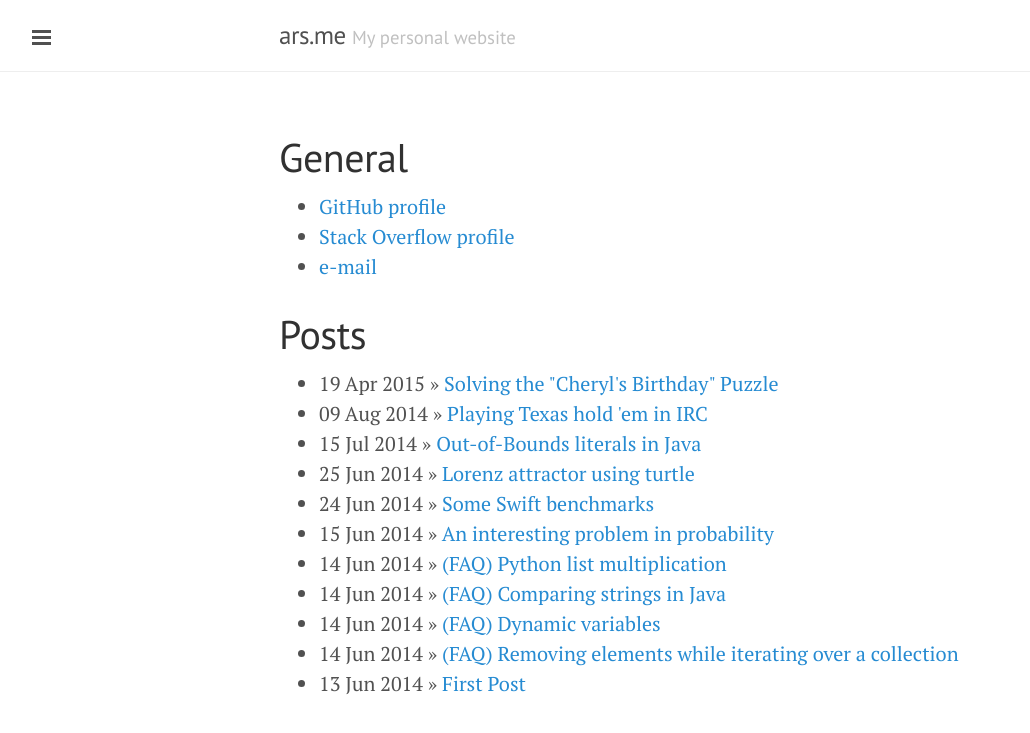
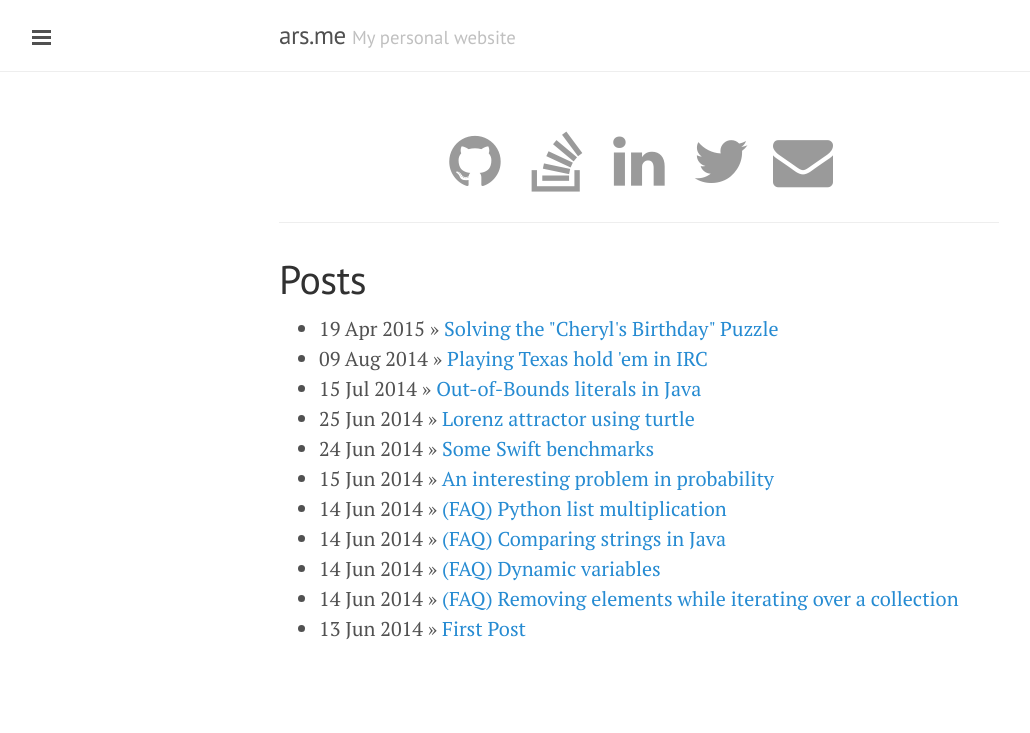
Before and after one commit to arshajii/arshajii.github.io, a Jekyll site: the page built from index.html, in a window 1280 px wide. Shown: the top 733 px of the page, without its empty margins (1-1031 px from the left). Built offline with Jekyll 4.4.1, drawn with Linux system fonts in a browser that asks for light colours; nearby versions of some CDN libraries; the list of posts is cut into pages by our own code.

Commit message:
Add icons

```diff
--- a/_config.yml
+++ b/_config.yml
@@ -14,6 +14,10 @@ author:
   name:           A. R. Shajii
   url:            ars.me
   email:          ars@ars.me
+  github:         arshajii
+  stackoverflow:  1357341
+  linkedin:       arshajii
+  twitter:        arshajii
 comments:
   provider: disqus
   disqus:
--- a/_includes/head.html
+++ b/_includes/head.html
@@ -18,6 +18,7 @@
   <link rel="stylesheet" href="{{ site.baseurl }}/public/css/syntax.css">
   <link rel="stylesheet" href="{{ site.baseurl }}/public/css/lanyon.css">
   <link rel="stylesheet" href="http://fonts.googleapis.com/css?family=PT+Serif:400,400italic,700|PT+Sans:400">
+  <link rel="stylesheet" href="//maxcdn.bootstrapcdn.com/font-awesome/4.2.0/css/font-awesome.min.css">
 
   <!-- Icons -->
   <link rel="apple-touch-icon-precomposed" sizes="144x144" href="{{ site.baseurl }}public/apple-touch-icon-144-precomposed.png">
--- a/index.html
+++ b/index.html
@@ -3,14 +3,83 @@ layout: default
 title: Home
 ---
 
+<style>
+.fa-github {
+    color: #9a9a9a;
+}
+
+.fa-stack-overflow {
+    color: #9a9a9a;
+}
+
+.fa-linkedin {
+    color: #9a9a9a;
+}
+
+.fa-twitter {
+    color: #9a9a9a;
+}
+
+.fa-envelope {
+    color: #9a9a9a;
+}
+
+.fa-github:hover {
+    color: #303030;
+}
+
+.fa-stack-overflow:hover {
+    color: #303030;
+}
+
+.fa-linkedin:hover {
+    color: #303030;
+}
+
+.fa-twitter:hover {
+    color: #303030;
+}
+
+.fa-envelope:hover {
+    color: #303030;
+}
+</style>
+
 <div id="home">
 
-  <h1>General</h1>
-  <ul>
-    <li><a href="https://github.com/arshajii">GitHub profile</a></li>
-    <li><a href="http://stackoverflow.com/users/1357341/">Stack Overflow profile</a></li>
-    <li><a href="mailto:ars@ars.me">e-mail</a></li>
-  </ul>
+  <div id="contact-list" style="text-align:center">
+    {% if site.author.github %}
+    <a href="https://github.com/{{ site.author.github }}">
+        <i class="fa fa-github fa-3x fa-fw"></i>
+    </a>
+    {% endif %}
+
+    {% if site.author.stackoverflow %}
+    <a href="https://stackoverflow.com/users/{{ site.author.stackoverflow }}">
+        <i class="fa fa-stack-overflow fa-3x fa-fw"></i>
+    </a>
+    {% endif %}
+
+    {% if site.author.linkedin %}
+    <a href="https://linkedin.com/in/{{ site.author.linkedin }}">
+        <i class="fa fa-linkedin fa-3x fa-fw"></i>
+    </a>
+    {% endif %}
+
+    {% if site.author.twitter %}
+    <a href="https://twitter.com/{{ site.author.twitter }}">
+        <i class="fa fa-twitter fa-3x fa-fw"></i>
+    </a>
+    {% endif %}
+
+    {% if site.author.email %}
+    <a href="mailto:{{ site.author.email }}">
+        <i class="fa fa-envelope fa-3x fa-fw"></i>
+    </a>
+    {% endif %}
+  </div>
+
+  <hr />
 
   <h1>Posts</h1>
   <ul class="posts">
```
